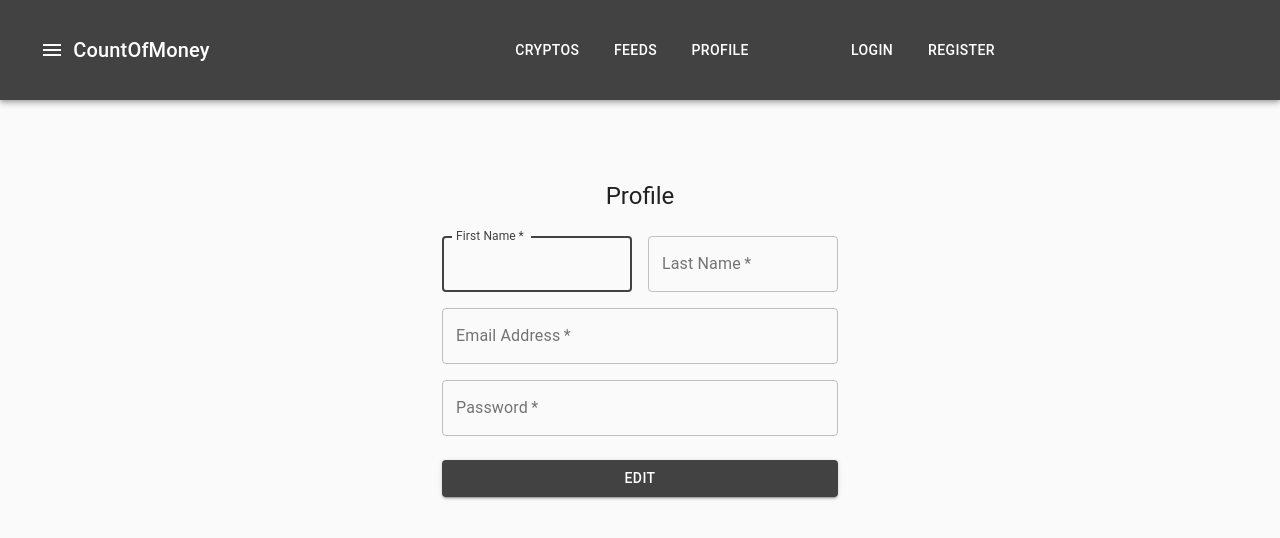
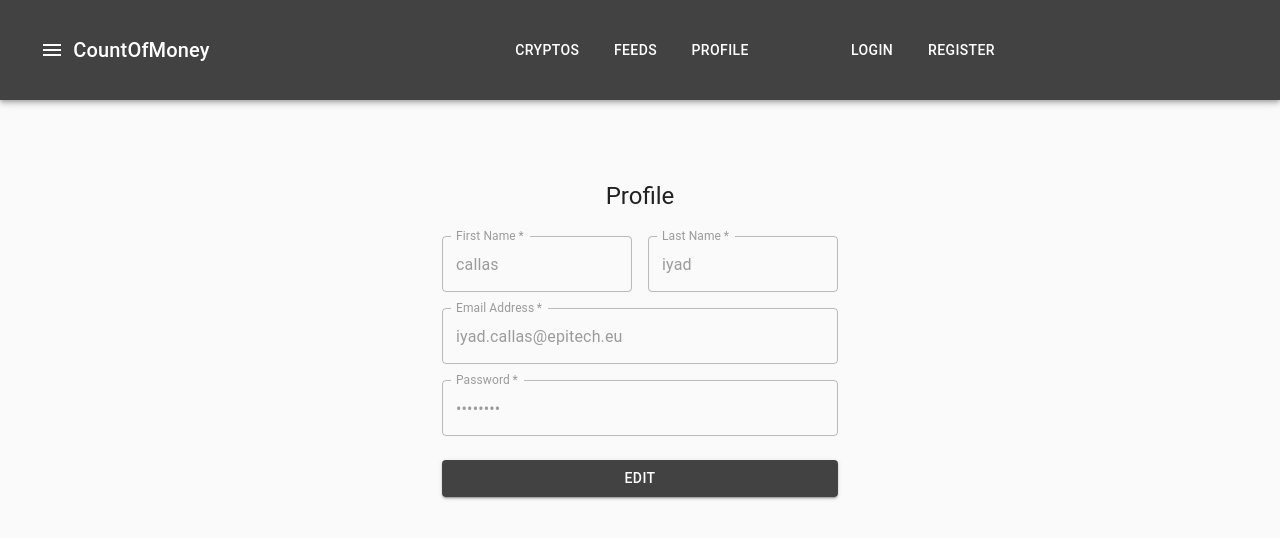
Before and after one commit to THE-COUNT-OF-MONEY/The-Count-of-Money, a React (Create React App) app in the folder front-end/: page /profile in a window 1280 px wide. Shown: the top 538 px of the page. Built offline with nearby package versions, Linux system fonts and the light colour scheme; no server answers.

Commit message:
Profile updated

```diff
--- a/front-end/src/components/Profile.js
+++ b/front-end/src/components/Profile.js
@@ -32,12 +32,33 @@ class Profile extends Component{
     super();
 
     this.state = {
-      firstname: '',
-      lastname: '',
-      email: '',
-      password: '',
+      firstname: 'callas',
+      lastname: 'iyad',
+      email: 'iyad.callas@epitech.eu',
+      password: 'test1234',
+      readOnly: true
     };
+
+    this.isDisabled = this.isDisabled.bind(this);
+    this.switch = this.switch.bind(this);
   }
+
+    isDisabled() {
+        if (this.state.readOnly) {
+            return { disabled: true };
+        }
+        return { disabled: false};
+    }
+
+    switch() {
+        if (this.state.readOnly) {
+            this.setState({ readOnly: false })
+        }
+        else {
+            this.setState({ readOnly: true })
+        }
+    }
+
     render () {
       const {classes} = this.props;
 
@@ -52,6 +73,8 @@ class Profile extends Component{
               <Grid container spacing={2}>
                 <Grid item xs={12} sm={6}>
                   <TextField
+                    {...this.isDisabled()}
+                    defaultValue={this.state.firstname}
                     autoComplete="fname"
                     name="firstname"
                     variant="outlined"
@@ -64,6 +87,8 @@ class Profile extends Component{
                 </Grid>
                 <Grid item xs={12} sm={6}>
                   <TextField
+                    {...this.isDisabled()}
+                    defaultValue={this.state.lastname}
                     variant="outlined"
                     required
                     fullWidth
@@ -75,6 +100,8 @@ class Profile extends Component{
                 </Grid>
                 <Grid item xs={12}>
                   <TextField
+                    {...this.isDisabled()}
+                    defaultValue={this.state.email}
                     variant="outlined"
                     required
                     fullWidth
@@ -86,6 +113,8 @@ class Profile extends Component{
                 </Grid>
                 <Grid item xs={12}>
                   <TextField
+                    {...this.isDisabled()}
+                    defaultValue={this.state.password}
                     variant="outlined"
                     required
                     fullWidth
@@ -97,7 +126,7 @@ class Profile extends Component{
                   />
                 </Grid>
               </Grid>
-              <Button
+              <Button onClick={this.switch}
                 fullWidth
                 variant="contained"
                 color="primary"
```
